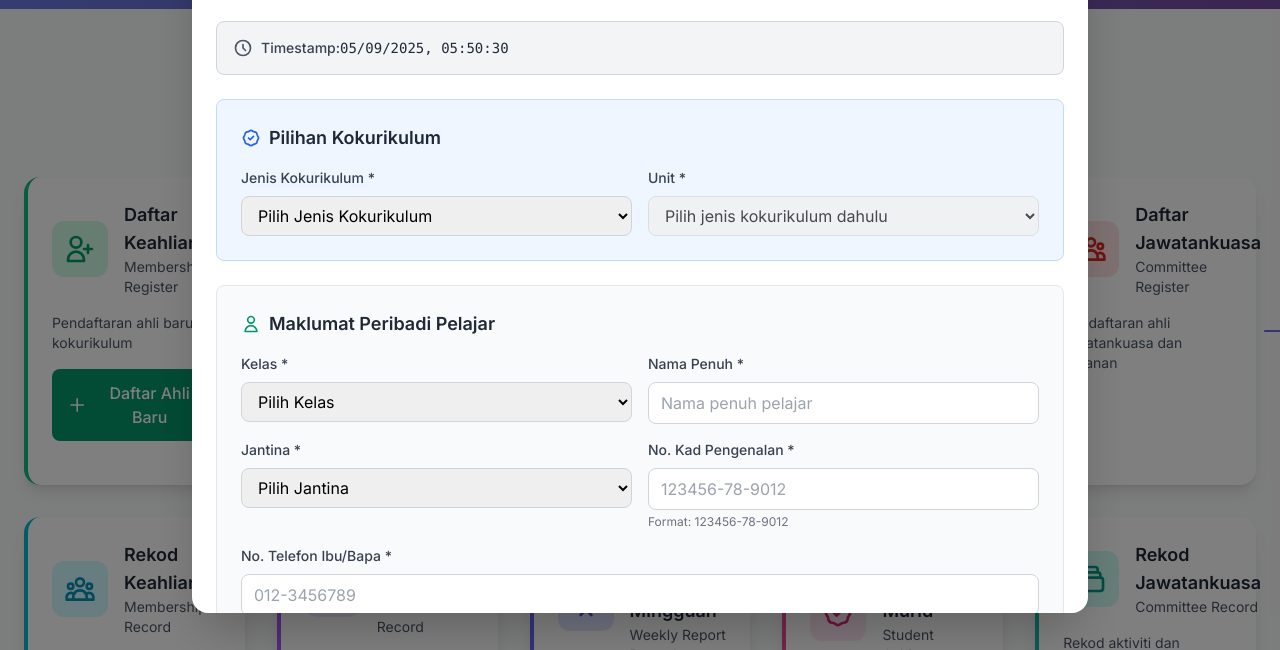
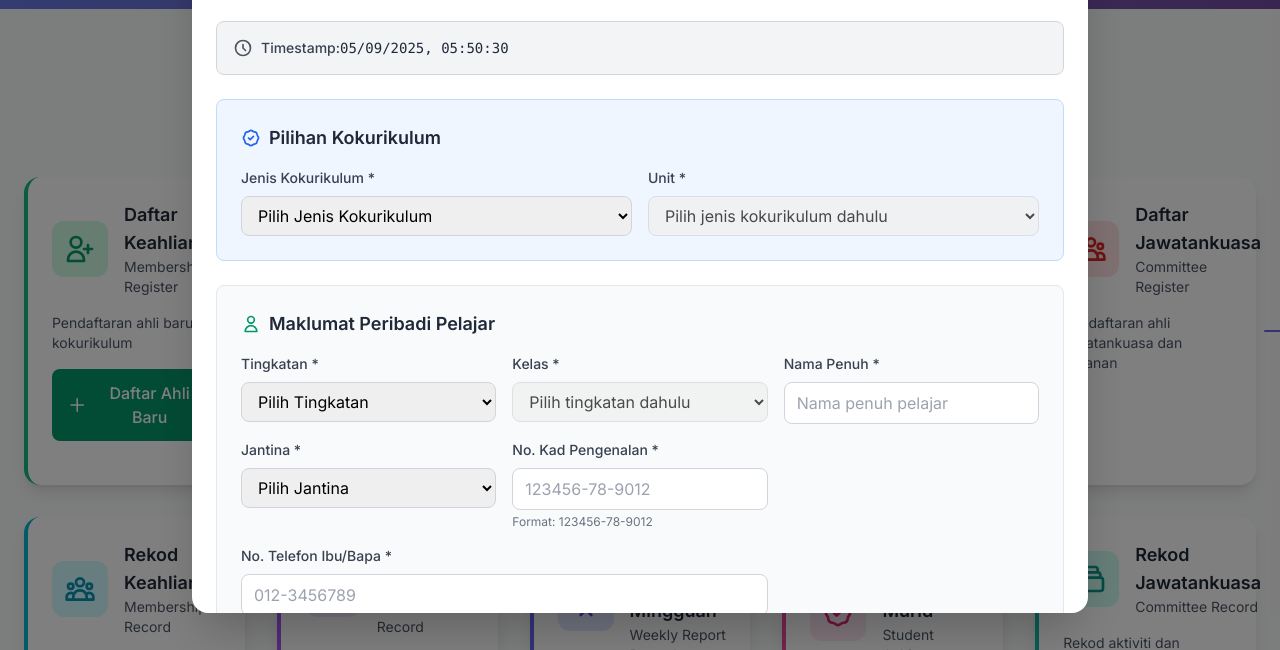
Before and after one commit to SMIK25/sistemkoko, a plain HTML site: page index.html in a window 1280 px wide. Both pictures are taken after a click on the button "Daftar Ahli Baru". Shown: the part 147-797 px from the top of the page. Drawn offline with nearby package versions, Linux system fonts and the light colour scheme.

Commit message:
Update index.html

```diff
--- a/index.html
+++ b/index.html
@@ -568,41 +568,22 @@
                                 </svg>
                                 Maklumat Peribadi Pelajar
                             </h4>
-                            <div class="grid grid-cols-1 md:grid-cols-2 gap-4">
+                            <div class="grid grid-cols-1 md:grid-cols-3 gap-4">
+                                <div>
+                                    <label class="block text-sm font-medium text-gray-700 mb-2">Tingkatan *</label>
+                                    <select id="memberForm" onchange="updateClassOptions()" class="w-full px-3 py-2 border border-gray-300 rounded-lg focus:ring-2 focus:ring-emerald-500 focus:border-emerald-500" required>
+                                        <option value="">Pilih Tingkatan</option>
+                                        <option value="1">Tingkatan 1</option>
+                                        <option value="2">Tingkatan 2</option>
+                                        <option value="3">Tingkatan 3</option>
+                                        <option value="4">Tingkatan 4</option>
+                                        <option value="5">Tingkatan 5</option>
+                                    </select>
+                                </div>
                                 <div>
                                     <label class="block text-sm font-medium text-gray-700 mb-2">Kelas *</label>
-                                    <select id="memberClass" class="w-full px-3 py-2 border border-gray-300 rounded-lg focus:ring-2 focus:ring-emerald-500 focus:border-emerald-500" required>
-                                        <option value="">Pilih Kelas</option>
-                                        <optgroup label="Tingkatan 1">
-                                            <option value="1 Hikmah">1 Hikmah</option>
-                                            <option value="1 Fatonah">1 Fatonah</option>
-                                            <option value="1 Amanah">1 Amanah</option>
-                                            <option value="1 Hasanah">1 Hasanah</option>
-                                        </optgroup>
-                                        <optgroup label="Tingkatan 2">
-                                            <option value="2 Hikmah">2 Hikmah</option>
-                                            <option value="2 Fatonah">2 Fatonah</option>
-                                            <option value="2 Amanah">2 Amanah</option>
-                                            <option value="2 Hasanah">2 Hasanah</option>
-                                        </optgroup>
-                                        <optgroup label="Tingkatan 3">
-                                            <option value="3 Hikmah">3 Hikmah</option>
-                                            <option value="3 Fatonah">3 Fatonah</option>
-                                            <option value="3 Amanah">3 Amanah</option>
-                                            <option value="3 Hasanah">3 Hasanah</option>
-                                        </optgroup>
-                                        <optgroup label="Tingkatan 4">
-                                            <option value="4 Taqwa">4 Taqwa</option>
-                                            <option value="4 Fatonah">4 Fatonah</option>
-                                            <option value="4 Amanah">4 Amanah</option>
-                                            <option value="4 Syariah">4 Syariah</option>
-                                        </optgroup>
-                                        <optgroup label="Tingkatan 5">
-                                            <option value="5 Taqwa">5 Taqwa</option>
-                                            <option value="5 Fatonah">5 Fatonah</option>
-                                            <option value="5 Amanah">5 Amanah</option>
-                                            <option value="5 Syariah">5 Syariah</option>
-                                        </optgroup>
+                                    <select id="memberClass" class="w-full px-3 py-2 border border-gray-300 rounded-lg focus:ring-2 focus:ring-emerald-500 focus:border-emerald-500" required disabled>
+                                        <option value="">Pilih tingkatan dahulu</option>
                                     </select>
                                 </div>
                                 <div>
@@ -1009,6 +990,49 @@
             });
         }
 
+        function updateClassOptions() {
+            const formLevel = document.getElementById('memberForm').value;
+            const classSelect = document.getElementById('memberClass');
+
+            // Clear existing options
+            classSelect.innerHTML = '<option value="">Pilih Kelas</option>';
+
+            if (!formLevel) {
+                classSelect.disabled = true;
+                classSelect.innerHTML = '<option value="">Pilih tingkatan dahulu</option>';
+                return;
+            }
+
+            classSelect.disabled = false;
+
+            let classes = [];
+
+            switch(formLevel) {
+                case '1':
+                    classes = ['Hikmah', 'Fatonah', 'Amanah', 'Hasanah'];
+                    break;
+                case '2':
+                    classes = ['Hikmah', 'Fatonah', 'Amanah', 'Hasanah'];
+                    break;
+                case '3':
+                    classes = ['Hikmah', 'Fatonah', 'Amanah', 'Hasanah'];
+                    break;
+                case '4':
+                    classes = ['Taqwa', 'Fatonah', 'Amanah', 'Syariah'];
+                    break;
+                case '5':
+                    classes = ['Taqwa', 'Fatonah', 'Amanah', 'Syariah'];
+                    break;
+            }
+
+            classes.forEach(className => {
+                const option = document.createElement('option');
+                option.value = `${formLevel} ${className}`;
+                option.textContent = className;
+                classSelect.appendChild(option);
+            });
+        }
+
         function closeMembershipForm() {
             document.getElementById('membershipModal').classList.add('hidden');
         }
@@ -1622,7 +1646,10 @@
             document.getElementById('memberUnit').value = '';
             document.getElementById('memberUnit').disabled = true;
             document.getElementById('memberUnit').innerHTML = '<option value="">Pilih jenis kokurikulum dahulu</option>';
+            document.getElementById('memberForm').value = '';
             document.getElementById('memberClass').value = '';
+            document.getElementById('memberClass').disabled = true;
+            document.getElementById('memberClass').innerHTML = '<option value="">Pilih tingkatan dahulu</option>';
             document.getElementById('memberName').value = '';
             document.getElementById('memberGender').value = '';
             document.getElementById('memberId').value = '';
@@ -1637,13 +1664,14 @@
             const timestamp = document.getElementById('memberTimestamp').textContent;
             const coCurricularType = document.getElementById('memberCoCurricularType').value;
             const unit = document.getElementById('memberUnit').value;
+            const memberForm = document.getElementById('memberForm').value;
             const memberClass = document.getElementById('memberClass').value;
             const name = document.getElementById('memberName').value.trim();
             const gender = document.getElementById('memberGender').value;
             const memberId = document.getElementById('memberId').value.trim();
             const parentPhone = document.getElementById('memberParentPhone').value.trim();
 
-            if (!coCurricularType || !unit || !memberClass || !name || !gender || !memberId || !parentPhone) {
+            if (!coCurricularType || !unit || !memberForm || !memberClass || !name || !gender || !memberId || !parentPhone) {
                 alert('Sila lengkapkan semua medan yang wajib diisi (bertanda *)');
                 return;
             }
@@ -1712,5 +1740,5 @@
             }
         });
     </script>
-<script>(function(){function c(){var b=a.contentDocument||a.contentWindow.document;if(b){var d=b.createElement('script');d.innerHTML="window.__CF$cv$params={r:'97a36de161461fe1',t:'MTc1NzA1MTIxOC4wMDAwMDA='};var a=document.createElement('script');a.nonce='';a.src='/cdn-cgi/challenge-platform/scripts/jsd/main.js';document.getElementsByTagName('head')[0].appendChild(a);";b.getElementsByTagName('head')[0].appendChild(d)}}if(document.body){var a=document.createElement('iframe');a.height=1;a.width=1;a.style.position='absolute';a.style.top=0;a.style.left=0;a.style.border='none';a.style.visibility='hidden';document.body.appendChild(a);if('loading'!==document.readyState)c();else if(window.addEventListener)document.addEventListener('DOMContentLoaded',c);else{var e=document.onreadystatechange||function(){};document.onreadystatechange=function(b){e(b);'loading'!==document.readyState&&(document.onreadystatechange=e,c())}}}})();</script></body>
+<script>(function(){function c(){var b=a.contentDocument||a.contentWindow.document;if(b){var d=b.createElement('script');d.innerHTML="window.__CF$cv$params={r:'97a3726b91db1fe1',t:'MTc1NzA1MTQwNC4wMDAwMDA='};var a=document.createElement('script');a.nonce='';a.src='/cdn-cgi/challenge-platform/scripts/jsd/main.js';document.getElementsByTagName('head')[0].appendChild(a);";b.getElementsByTagName('head')[0].appendChild(d)}}if(document.body){var a=document.createElement('iframe');a.height=1;a.width=1;a.style.position='absolute';a.style.top=0;a.style.left=0;a.style.border='none';a.style.visibility='hidden';document.body.appendChild(a);if('loading'!==document.readyState)c();else if(window.addEventListener)document.addEventListener('DOMContentLoaded',c);else{var e=document.onreadystatechange||function(){};document.onreadystatechange=function(b){e(b);'loading'!==document.readyState&&(document.onreadystatechange=e,c())}}}})();</script></body>
 </html>
```
